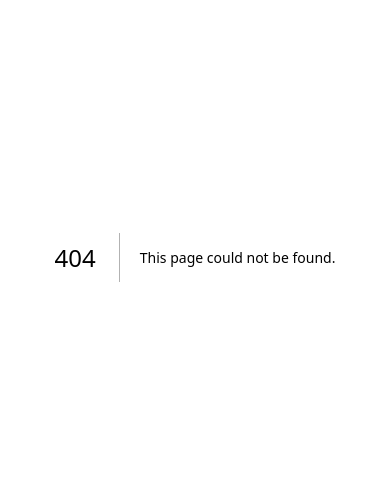
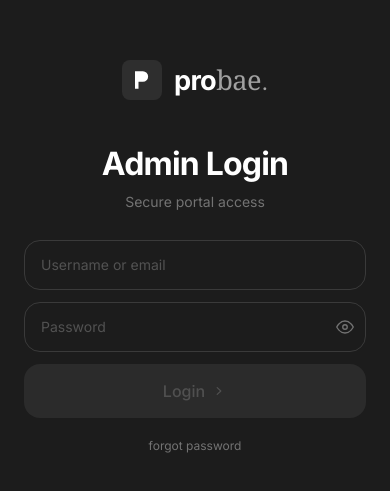
Before and after one commit to probaeofficial-cell/probae_front, a Next.js app: page /admin/login in a window 390 px wide. Before the commit this address had no page. Shown: the part 165-656 px from the top of the page. Built offline with nearby package versions, Linux system fonts and the light colour scheme.

Commit message:
made responsive and admin login created

```diff
--- a/app/login/page.tsx
+++ b/app/admin/login/page.tsx
@@ -8,21 +8,23 @@ export default function LoginPage() {
       style={{ background: "#1c1c1c" }}
     >
       {/* ── Left: form panel ──────────────────────────────────────────────── */}
-      {/* Reverted back to 38% and px-14 so the login form DOES NOT MOVE */}
+      {/*
+        On Desktop (lg and up): 38% width, px-14
+        On Mobile/Tablet (below lg): w-full, px-6
+      */}
       <section
-        className="relative flex-shrink-0 flex flex-col justify-center px-14 z-10"
-        style={{ width: "38%" }}
+        className="relative flex-shrink-0 flex flex-col justify-center px-6 lg:px-14 w-full lg:w-[38%] z-10"
       >
         <LoginForm />
       </section>
 
       {/* ── Right: image grid ─────────────────────────────────────────────── */}
-      {/* Added marginLeft to "pull" the image section to the left.
-        Tweak the "-8%" up or down (e.g., "-5%" or "-12%") to get the exact gap you want.
+      {/*
+        On Desktop (lg and up): block, flex-1, pulled to the left
+        On Mobile/Tablet (below lg): completely hidden
       */}
       <section
-        className="flex-1 relative"
-        style={{ marginLeft: "-8%" }}
+        className="hidden lg:block flex-1 relative -ml-[8%]"
       >
         <RotatingImageBanner />
       </section>
--- a/components/LoginForm.tsx
+++ b/components/LoginForm.tsx
@@ -50,27 +50,7 @@ export function ProbaeWordmark() {
   );
 }
 
-// ─── Reusable Custom Button ───────────────────────────────────────────────────
-// Note: Replace "#7C3AED" with your exact Probae purple hex code if it differs!
-// interface ProbaeButtonProps extends ButtonHTMLAttributes<HTMLButtonElement> { }
-
-// export function ProbaeButton({ children, disabled, className = "", ...props }: ProbaeButtonProps) {
-//   const baseStyles = "w-full font-medium text-base rounded-2xl px-4 py-3.5 flex items-center justify-center gap-1.5 transition-all duration-200 outline-none";
-
-//   const disabledStyles = "bg-[#353535] text-neutral-500 border border-transparent cursor-not-allowed opacity-60";
-
-//   const activeStyles = "bg-[#7C3AED] text-white border border-[#7C3AED] hover:bg-white hover:text-[#7C3AED] cursor-pointer";
-
-//   return (
-//     <button
-//       disabled={disabled}
-//       className={`${baseStyles} ${disabled ? disabledStyles : activeStyles} ${className}`}
-//       {...props}
-//     >
-//       {children}
-//     </button>
-//   );
-// }
+// ─── Reusable Custom Button (Imported from ./ProbaeButton) ───────────────────
 
 // ─── Shared styles ────────────────────────────────────────────────────────────
 const inputCls = `
@@ -199,8 +179,8 @@ function LoginView({
   return (
     <>
       <ProbaeWordmark />
-      <h1 className="text-white text-[2rem] font-bold tracking-tight mb-1 text-center w-full">Login</h1>
-      <p className="text-neutral-500 text-sm mb-7 text-center w-full">Genius at work starts here</p>
+      <h1 className="text-white text-[2rem] font-bold tracking-tight mb-1 text-center w-full">Admin Login</h1>
+      <p className="text-neutral-500 text-sm mb-7 text-center w-full">Secure portal access</p>
 
       {error && (
         <p className="text-red-400 text-xs mb-4 bg-red-950/40 border border-red-800/40 rounded-xl px-3 py-2 w-full text-center">
@@ -284,10 +264,10 @@ function AuthenticatorView({ onSuccess }: { onSuccess: () => void }) {
     <>
       <ProbaeWordmark />
       <h1 className="text-white text-[2rem] font-bold tracking-tight mb-1 text-center w-full">
-        Verification Code
+        Admin Verification
       </h1>
       <p className="text-neutral-500 text-sm leading-relaxed text-center w-full">
-        Enter the code sent to your phone<br />number ending in 2549
+        Restricted access. Enter the code sent to your<br />phone number ending in 2549
       </p>
 
       {error && (
@@ -340,10 +320,10 @@ function ForgotEmailView({
     <>
       <ProbaeWordmark />
       <h1 className="text-white text-[2rem] font-bold tracking-tight mb-1 text-center w-full">
-        Reset password
+        Admin Recovery
       </h1>
       <p className="text-neutral-500 text-sm mb-7 text-center w-full">
-        Enter your email and we'll send you a code.
+        Secure portal access. Enter your email for a reset code.
       </p>
 
       {error && (
@@ -421,10 +401,10 @@ function EmailOtpView({
     <>
       <ProbaeWordmark />
       <h1 className="text-white text-[2rem] font-bold tracking-tight mb-1 text-center w-full">
-        Check your email
+        Admin Verification
       </h1>
       <p className="text-neutral-500 text-sm leading-relaxed text-center w-full">
-        Enter the verification code sent to<br />
+        Restricted access. Enter the verification code sent to<br />
         <strong className="text-white font-semibold">{email}</strong>
       </p>
 
@@ -510,8 +490,8 @@ function ResetPasswordView({ onSuccess }: { onSuccess: () => void }) {
   return (
     <>
       <ProbaeWordmark />
-      <h1 className="text-white text-[2rem] font-bold tracking-tight mb-1 text-center w-full">New password</h1>
-      <p className="text-neutral-500 text-sm mb-7 text-center w-full">Create a new, strong password.</p>
+      <h1 className="text-white text-[2rem] font-bold tracking-tight mb-1 text-center w-full">Admin Reset</h1>
+      <p className="text-neutral-500 text-sm mb-7 text-center w-full">Secure portal access. Create a new password.</p>
 
       {error && (
         <p className="text-red-400 text-xs mb-4 bg-red-950/40 border border-red-800/40 rounded-xl px-3 py-2 w-full text-center">
```
